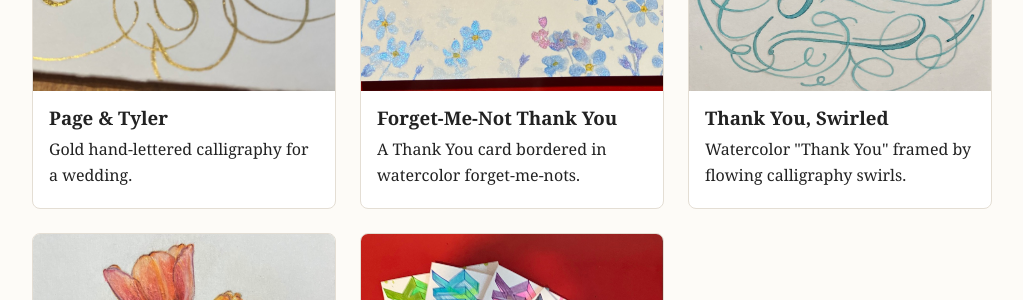
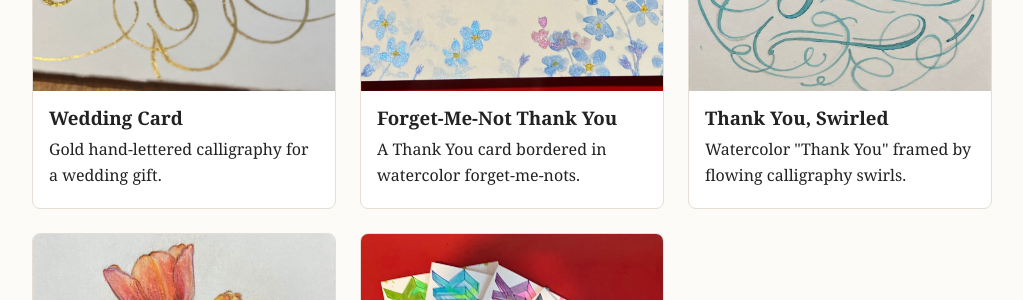
Before and after one commit to DJLiZe/portfolio, a Jekyll site: the page built from index.html, in a window 1280 px wide. Shown: the part 457-757 px from the top of the page, without its empty margins (128-1151 px from the left). Built offline with Jekyll 4.4.1, drawn with Linux system fonts in a browser that asks for light colours.

Commit message:
Update art.yml

```diff
--- a/_data/art.yml
+++ b/_data/art.yml
@@ -48,8 +48,8 @@
   image: /assets/img/ty-flowers.jpg
   alt: A Thank You card with blue, shimmering script lettering and a decorative capital J, bordered by small blue and purple watercolor forget-me-not flowers along the bottom and right edge.
 
-- title: Page & Tyler
+- title: Wedding Card
   category: Cards
-  description: Gold hand-lettered calligraphy for a wedding.
+  description: Gold hand-lettered calligraphy for a wedding gift.
   image: /assets/img/page-and-tyler.jpg
   alt: Elegant gold calligraphy reading "Page & Tyler" with an ampersand, written in flowing flourished script on white paper.
```
